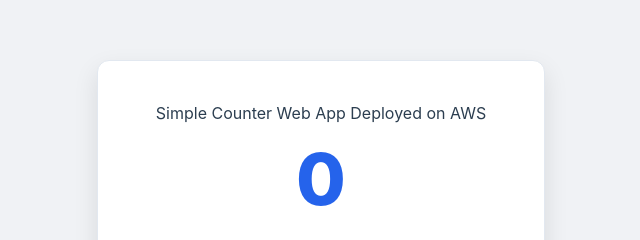
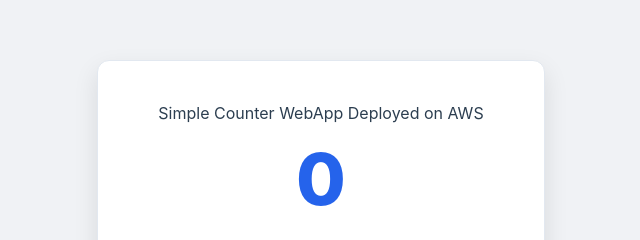
Before and after one commit to Jayant71/counter, a plain HTML site: page index.html in a window 1280 px wide. Shown: the part 167-407 px from the top of the page, 319-959 px from the left. Drawn offline with nearby package versions, Linux system fonts and the light colour scheme.

Commit message:
Update index.html

```diff
--- a/index.html
+++ b/index.html
@@ -113,7 +113,7 @@
     <!-- Main application container -->
     <div class="container-wrapper">
         <!-- Application Title -->
-        <h1>Simple Counter Web App Deployed on AWS</h1>
+        <h1>Simple Counter WebApp Deployed on AWS</h1>
 
         <!-- Counter display -->
         <div class="flex items-center justify-center mb-8">
```
